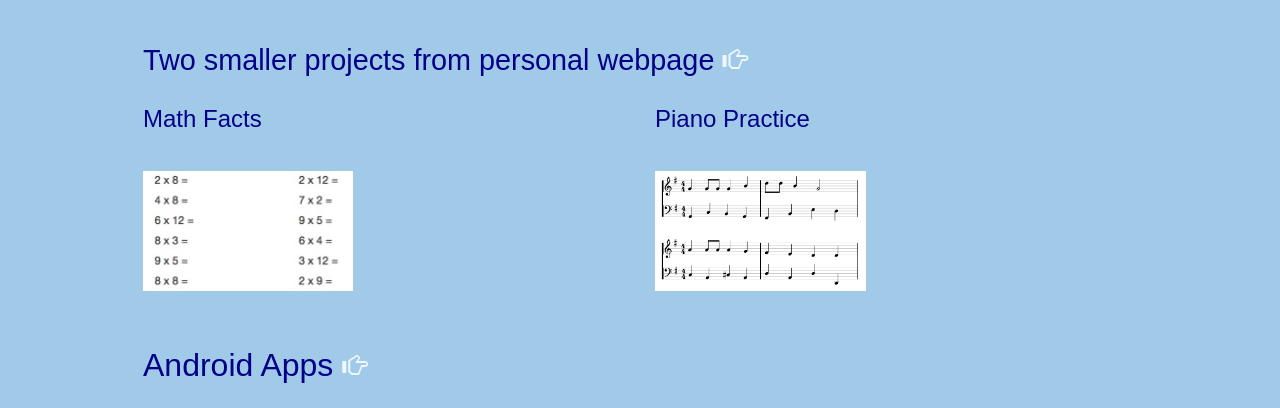
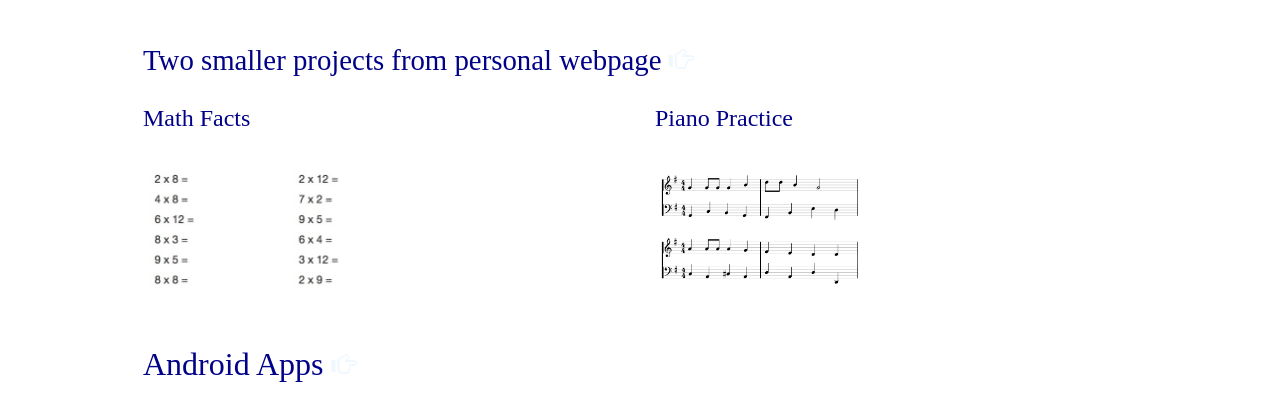
Before and after one commit to bukkicsilla/portfolio, a website: page index.html in a window 1280 px wide. Shown: the part 820-1228 px from the top of the page. Drawn offline with nearby package versions, Linux system fonts and the light colour scheme.

Commit message:
white background Times New Roman

```diff
--- a/public/css/style.css
+++ b/public/css/style.css
@@ -2,6 +2,7 @@ body{
   //padding: 50px;
   background-color: #aabbcc;
   background-color: #a1cae8;
+  background-color: white;
   /*background-image: url(..//images/hiking5.jpg);
   background-repeat: none;
   opacity: 0.74;*/
@@ -14,6 +15,7 @@ body{
  a, .apps, .mm, p{
   color: #000088;
   font-family: fantasy;
+  font-family: Times New Roman;
 }
 a:visited  {
 
```
